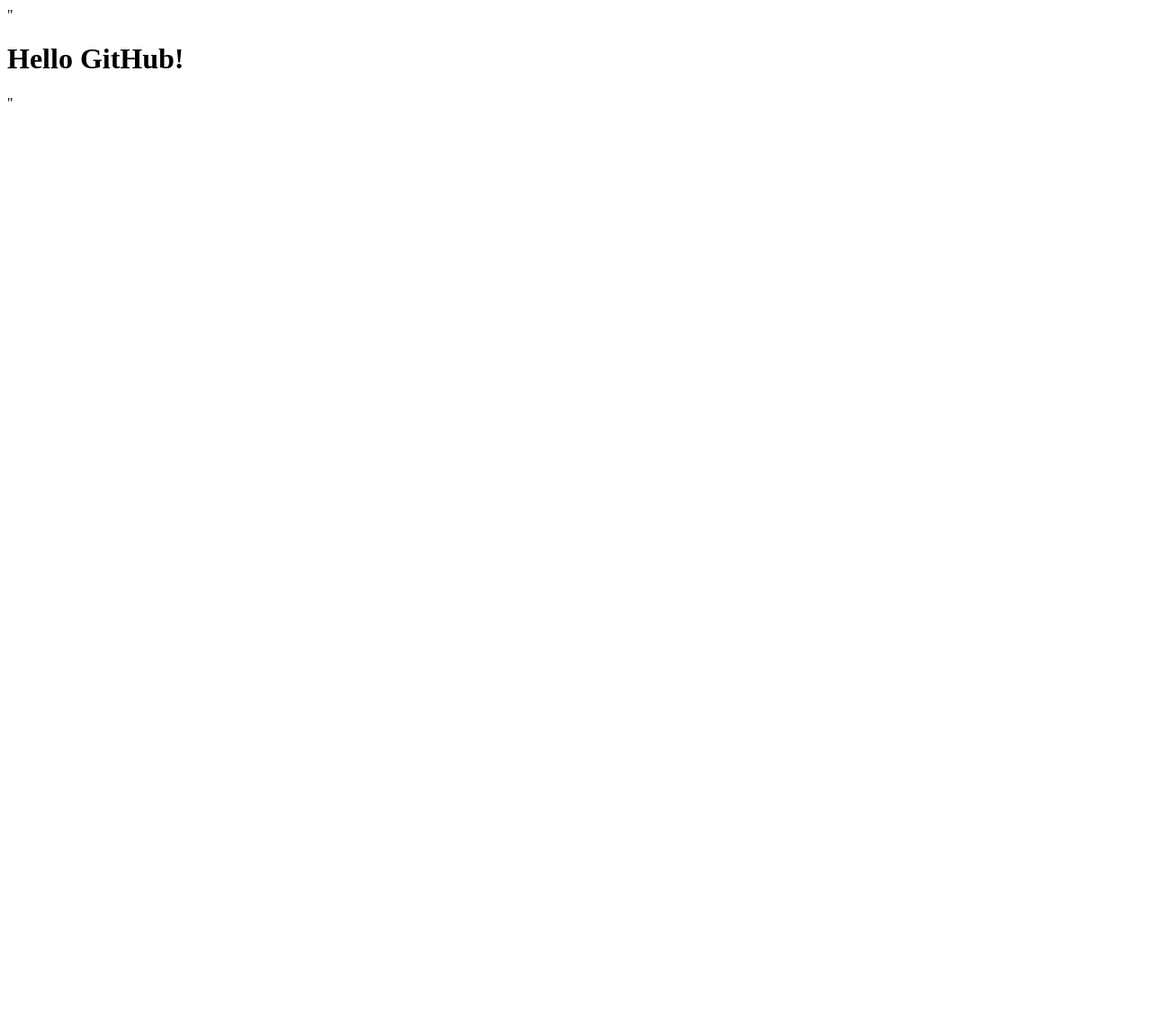
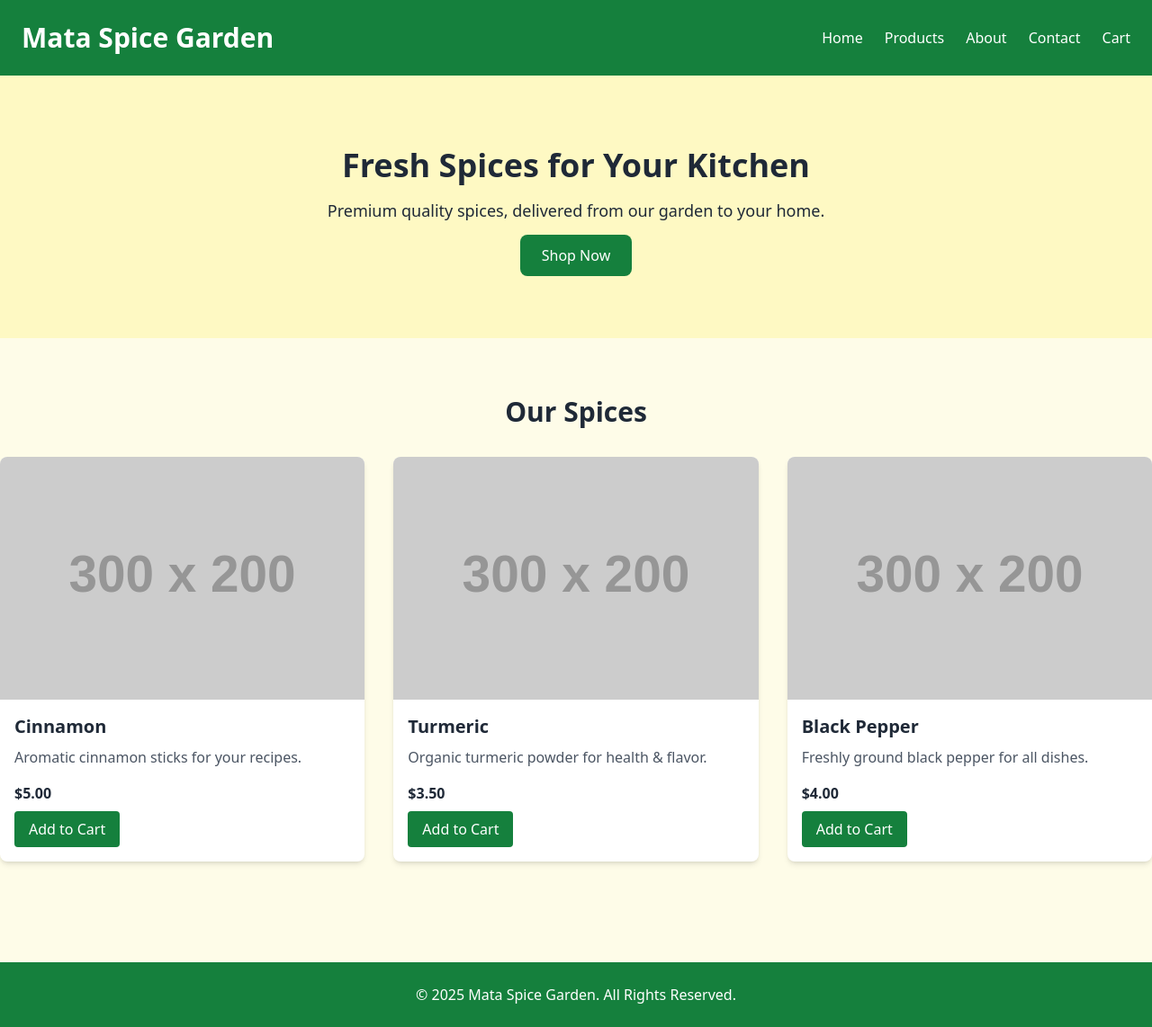
Before and after one commit to janitha2000/Devops, a plain HTML site: page index.html in a window 1280 px wide. Shown: the whole page at 90% size. Before the commit the page ends 800 px from the top, so only its background shows below. Drawn offline with nearby package versions, Linux system fonts and the light colour scheme; placeholder pictures from the web are drawn by us.

Commit message:
Update index.html

```diff
--- a/index.html
+++ b/index.html
@@ -1 +1,77 @@
-"<h1>Hello GitHub!</h1>"
+<!DOCTYPE html>
+<html lang="en">
+<head>
+    <meta charset="UTF-8">
+    <meta name="viewport" content="width=device-width, initial-scale=1.0">
+    <title>Mata Spice Garden</title>
+    <script src="https://cdn.tailwindcss.com"></script>
+</head>
+<body class="bg-yellow-50 text-gray-800 font-sans">
+
+    <!-- Header -->
+    <header class="bg-green-700 text-white p-6 shadow-md">
+        <div class="container mx-auto flex justify-between items-center">
+            <h1 class="text-3xl font-bold">Mata Spice Garden</h1>
+            <nav>
+                <ul class="flex space-x-6">
+                    <li><a href="#" class="hover:text-yellow-300">Home</a></li>
+                    <li><a href="#" class="hover:text-yellow-300">Products</a></li>
+                    <li><a href="#" class="hover:text-yellow-300">About</a></li>
+                    <li><a href="#" class="hover:text-yellow-300">Contact</a></li>
+                    <li><a href="#" class="hover:text-yellow-300">Cart</a></li>
+                </ul>
+            </nav>
+        </div>
+    </header>
+
+    <!-- Hero Section -->
+    <section class="bg-yellow-100 py-20 text-center">
+        <h2 class="text-4xl font-bold mb-4">Fresh Spices for Your Kitchen</h2>
+        <p class="text-lg mb-6">Premium quality spices, delivered from our garden to your home.</p>
+        <a href="#products" class="bg-green-700 text-white px-6 py-3 rounded-lg hover:bg-green-800 transition">Shop Now</a>
+    </section>
+
+    <!-- Products Section -->
+    <section id="products" class="py-16 container mx-auto">
+        <h3 class="text-3xl font-semibold mb-8 text-center">Our Spices</h3>
+        <div class="grid grid-cols-1 sm:grid-cols-2 md:grid-cols-3 gap-8">
+            <!-- Product Card -->
+            <div class="bg-white rounded-lg shadow-md overflow-hidden">
+                <img src="https://via.placeholder.com/300x200" alt="Spice 1" class="w-full">
+                <div class="p-4">
+                    <h4 class="font-bold text-xl mb-2">Cinnamon</h4>
+                    <p class="text-gray-600 mb-4">Aromatic cinnamon sticks for your recipes.</p>
+                    <p class="font-semibold mb-2">$5.00</p>
+                    <button class="bg-green-700 text-white px-4 py-2 rounded hover:bg-green-800 transition">Add to Cart</button>
+                </div>
+            </div>
+
+            <div class="bg-white rounded-lg shadow-md overflow-hidden">
+                <img src="https://via.placeholder.com/300x200" alt="Spice 2" class="w-full">
+                <div class="p-4">
+                    <h4 class="font-bold text-xl mb-2">Turmeric</h4>
+                    <p class="text-gray-600 mb-4">Organic turmeric powder for health & flavor.</p>
+                    <p class="font-semibold mb-2">$3.50</p>
+                    <button class="bg-green-700 text-white px-4 py-2 rounded hover:bg-green-800 transition">Add to Cart</button>
+                </div>
+            </div>
+
+            <div class="bg-white rounded-lg shadow-md overflow-hidden">
+                <img src="https://via.placeholder.com/300x200" alt="Spice 3" class="w-full">
+                <div class="p-4">
+                    <h4 class="font-bold text-xl mb-2">Black Pepper</h4>
+                    <p class="text-gray-600 mb-4">Freshly ground black pepper for all dishes.</p>
+                    <p class="font-semibold mb-2">$4.00</p>
+                    <button class="bg-green-700 text-white px-4 py-2 rounded hover:bg-green-800 transition">Add to Cart</button>
+                </div>
+            </div>
+        </div>
+    </section>
+
+    <!-- Footer -->
+    <footer class="bg-green-700 text-white py-6 mt-12 text-center">
+        &copy; 2025 Mata Spice Garden. All Rights Reserved.
+    </footer>
+
+</body>
+</html>
```
